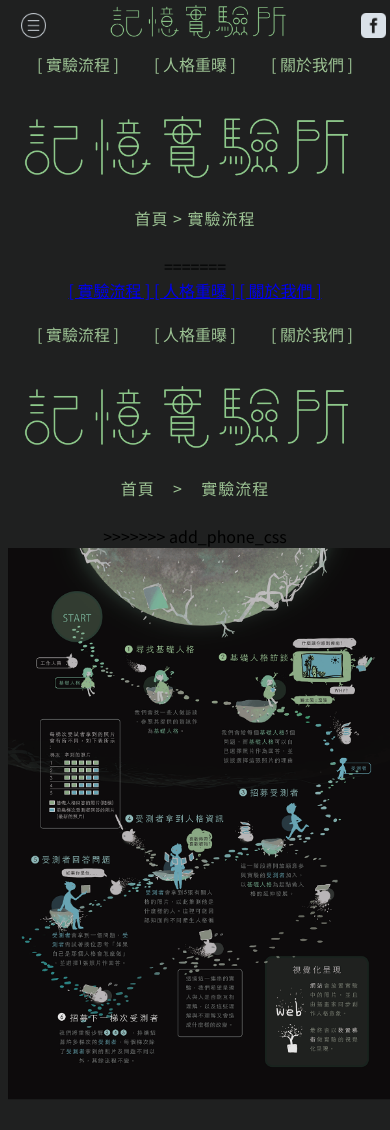
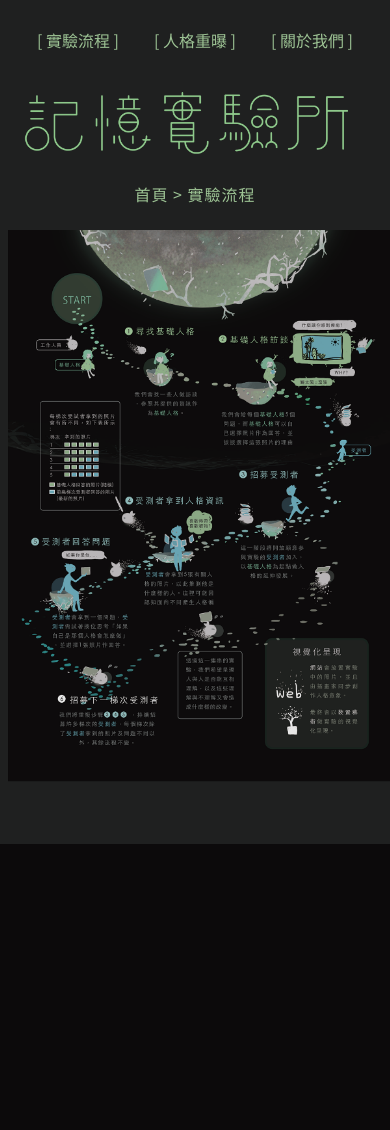
Before and after one commit to w4a2y4/memorylab-website, a Flask app: page /flow in a window 390 px wide. After the commit the page ends 844 px from the top, so only its background shows below. Run offline with Flask 2, Linux system fonts and the light colour scheme; some libraries are stand-ins or nearby versions.

Commit message:
Fix nav on mobile

```diff
--- a/static/js/common.js
+++ b/static/js/common.js
@@ -1,4 +1,6 @@
 let threshold = $('#header').height();
+
+$('#fixed_head').hide();
 
 $(window).scroll(function() {
     if ( $(window).scrollTop() > threshold ) {
--- a/static/stylesheets/common.css
+++ b/static/stylesheets/common.css
@@ -64,7 +64,6 @@ p {
 
     #fixed_head {
         z-index: 10;
-        display: none;
         position: fixed;
         top: 0;
         width: 100%;
--- a/static/stylesheets/common_phone.css
+++ b/static/stylesheets/common_phone.css
@@ -135,3 +135,23 @@ p {
 #header_text p{
     color: #9DC394;
 }
+
+#menu {
+    display: none;
+    position: fixed;
+    background-color: #1F2020;
+    top: 0px;
+    margin-top: 50px;
+    width: 100%;
+    text-align: center;
+}
+
+#menu a {
+    display: block;
+    margin: 10px;
+    font-size: 15px;
+    text-decoration: none;
+    font-family: "柔源l";
+    letter-spacing: 10px;
+    color: #9DC394;
+}
--- a/templates/flow.html
+++ b/templates/flow.html
@@ -13,53 +13,8 @@
 </head>
 <body>
 
-<<<<<<< HEAD
     {% import 'header.html' as header %}
     {{ header.header(' > 實驗流程') }}
-=======
-    <div id="fixed_head">
-        <div id="toggle">
-            <img src="./static/img/menu.png">
-        </div>
-        <div id="mem-lab">
-            <img src="./static/img/logo.png">
-        </div>
-        <div class="fixed_link"><a href="./flow"> [ 實驗流程 ] </a></div>
-        <div class="fixed_link"><a href="./characters"> [ 人格重曝 ] </a></div>
-        <div class="fixed_link"><a href="./team"> [ 關於我們 ] </a></div>
-        <div id="icon">
-            <a href="http://www.facebook.com/NTUartfest.MemoryLab/"><img src="./static/img/facebook.png"></a>
-        </div>
-    </div>
-
-    <div id="menu">
-        <a href="./flow"> [ 實驗流程 ] </a>
-        <a href="./characters"> [ 人格重曝 ] </a>
-        <a href="./team"> [ 關於我們 ] </a>
-    </div>
-
-    <div id="header">
-        <div id="nav">
-            <a href="http://www.facebook.com/NTUartfest.MemoryLab/"><img src="./static/img/facebook.png"></a>
-        </div>
-        <div id="links_front">
-            <a href="./flow"> [ 實驗流程 ] </a>
-            <a href="./characters"> [ 人格重曝 ] </a>
-            <a href="./team"> [ 關於我們 ] </a>
-        </div>
-        <div id="logo">
-            <a href="/"><img src="./static/img/logo.png" width="100%"></a>
-        </div>
-        <div id="links_back">
-            <a href="./flow"> [ 實驗流程 ] </a>
-            <a href="./characters"> [ 人格重曝 ] </a>
-            <a href="./team"> [ 關於我們 ] </a>
-        </div>
-        <div id="header_text">
-            <p>首頁&nbsp;&nbsp;&nbsp;&nbsp;>&nbsp;&nbsp;&nbsp;&nbsp;實驗流程</p>
-        </div>
-    </div>
->>>>>>> add_phone_css
 
     <img src="./static/img/flow.png" id="flow">
 
--- a/templates/header.html
+++ b/templates/header.html
@@ -1,6 +1,6 @@
 {% macro header(now_pos='', path='') -%}
 
-<div id="fixed_head">
+    <div id="fixed_head">
         <div id="toggle">
             <img src="./{{path}}static/img/menu.png">
         </div>
```
